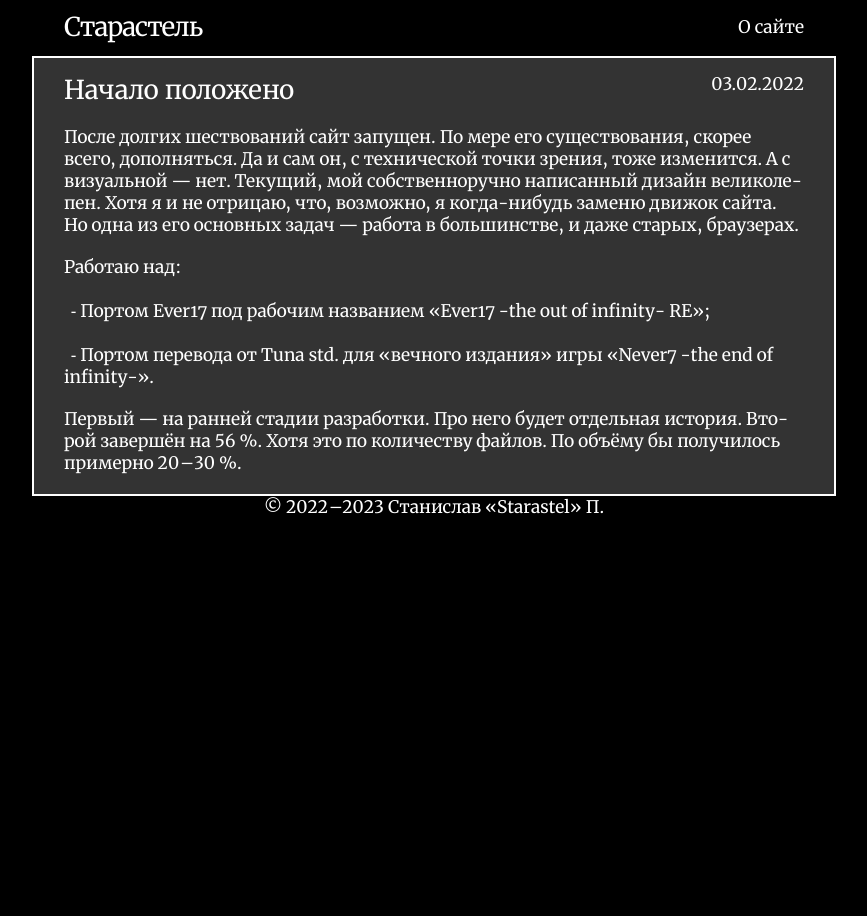
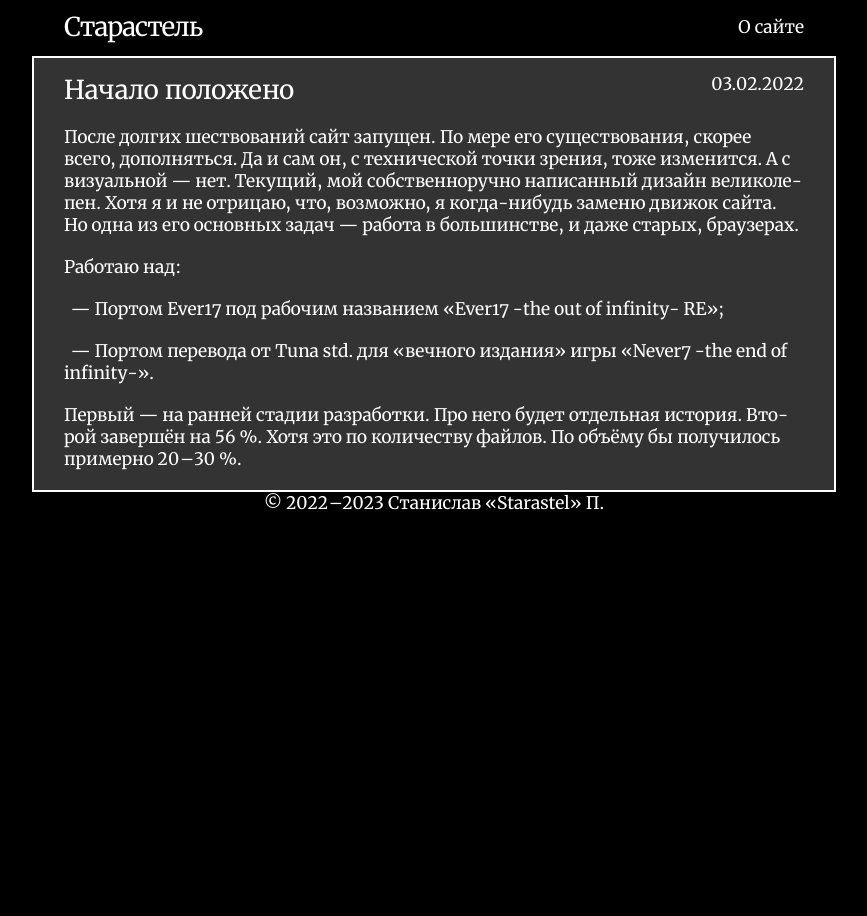
Before and after one commit to Starastel/stStarastel, a Jekyll site: the page built from _posts/2022-02-04-a-new-start.md, in a window 1280 px wide. Shown: the whole page, without its empty margins (206-1073 px from the left). Built offline with Jekyll 4.4.1, drawn with Linux system fonts in a browser that asks for light colours.

Commit message:
Update main.scss

```diff
--- a/assets/main.scss
+++ b/assets/main.scss
@@ -118,7 +118,7 @@ ul, ol {
 	margin-left: 0pt;
 	text-indent: 5pt;
 	text-align: left;
-	list-style-type: "⁃ ";
+	list-style-type: "— ";
 	list-style-position: inside;
 	text-align: left;
 	hyphens: auto;
```
